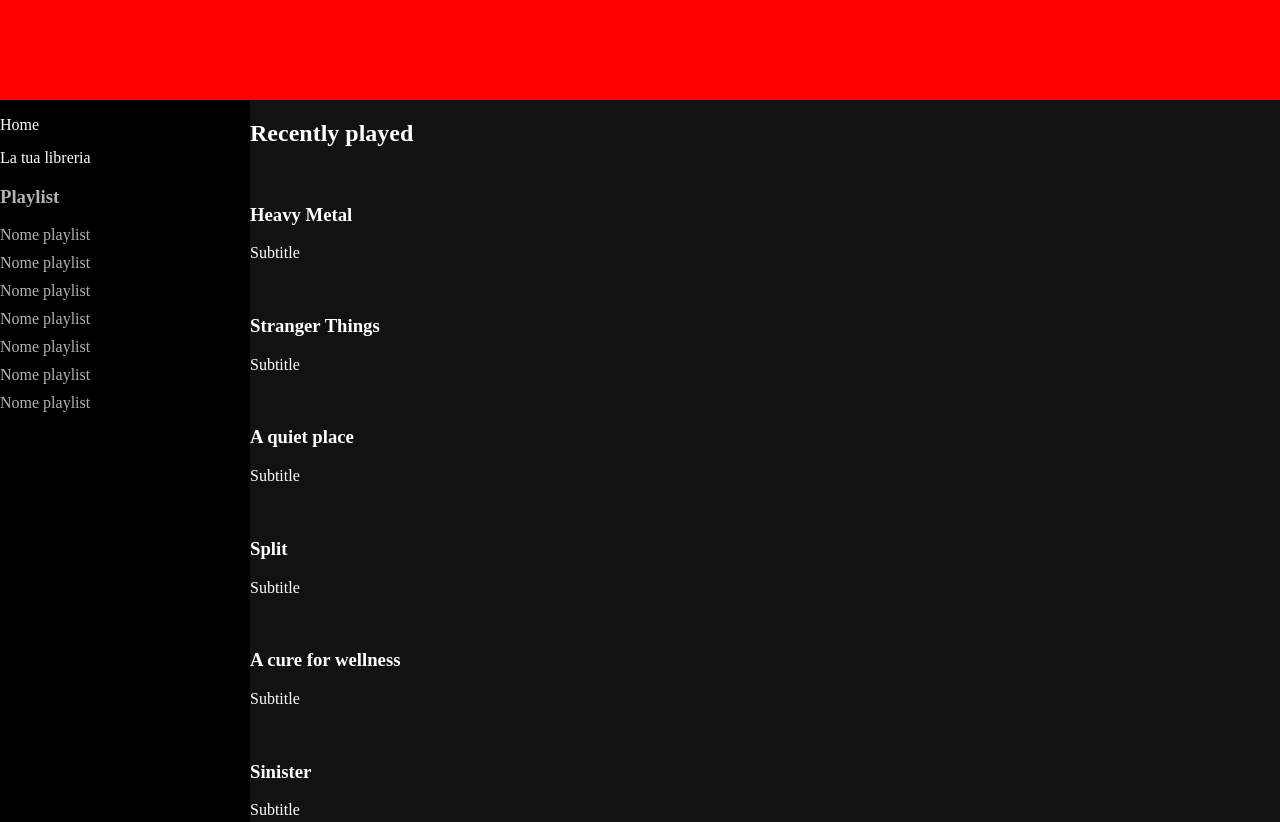
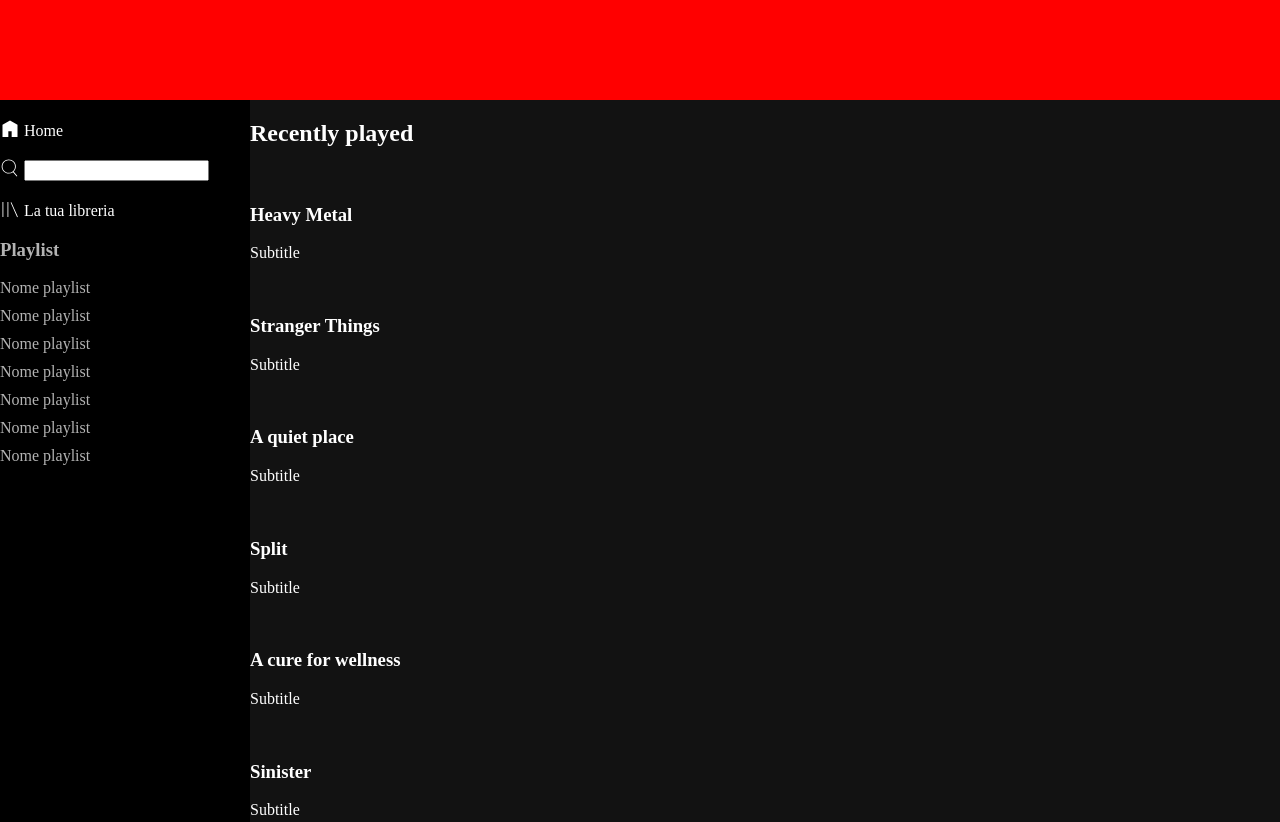
Before and after one commit to Ricardo596/html-css-spotifyweb, a plain HTML site: page index.html in a window 1280 px wide. Shown: the top 822 px of the page. Drawn offline with Linux system fonts and the light colour scheme.

Commit message:
Sidebar work

```diff
--- a/index.html
+++ b/index.html
@@ -14,8 +14,13 @@
         <aside class="sidebar">
             <nav>
                 <ul>
-                <li><a href="">Home</a></li>
-                <li><a href="">La tua libreria</a></li>
+                <li>
+                <img src="/img/home.svg" alt="home" class="dimx">
+                 <a href="">Home</a></li>
+                 <li><img src="/img/search.svg" alt="cerca" class="dimx">
+                    <input type="text"></li>
+                <li> <img src="/img/libreria.svg" alt="libreria" class="dimx">
+                    <a href="">La tua libreria</a></li>
             </ul>
             </nav>
             <div class="playlist">
--- a/style.css
+++ b/style.css
@@ -16,6 +16,15 @@ body{
 .sidebar{
     width: 250px;
     background-color: black;
+}
+.dimx{
+    width: 20px;
+    height: auto;
+    position: relative;
+    top: 3px;
+}
+.spazio{
+    border-left: 20px;
 }
 .sidebar nav ul{
     list-style: none;
```
